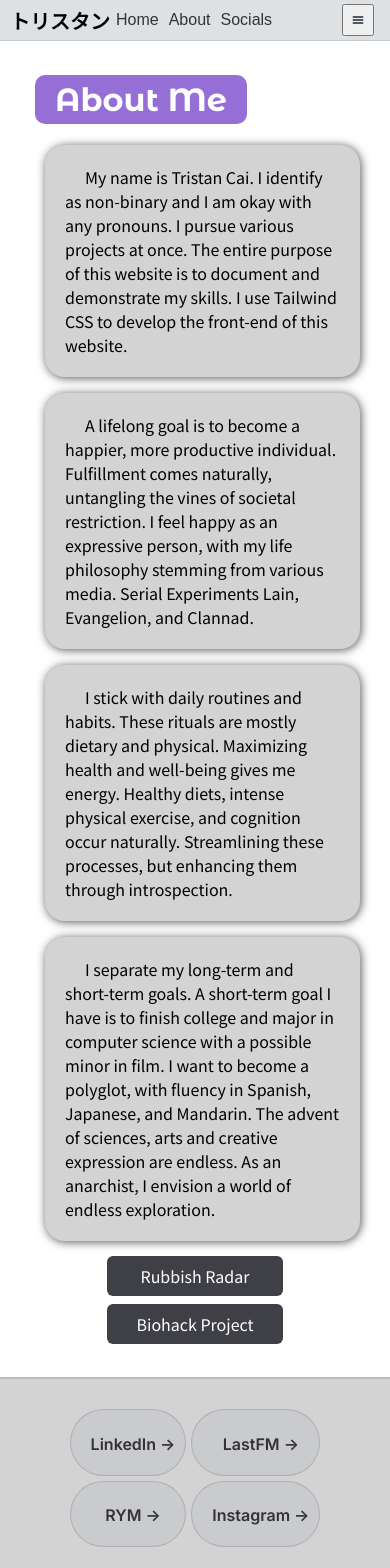
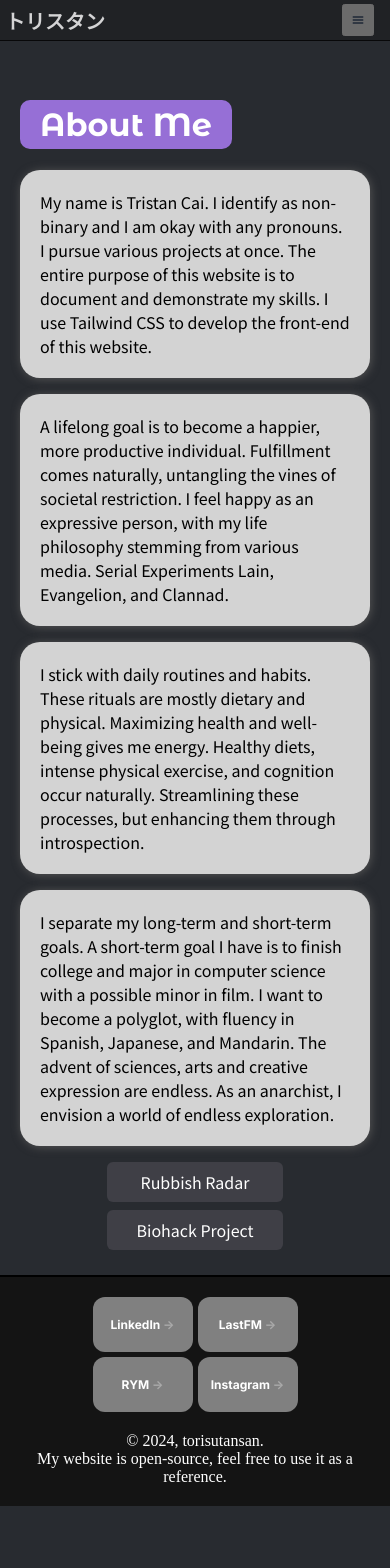
Before and after one commit to torisutansan02/torisutansan, a Next.js app: page /about in a window 390 px wide. Shown: the top 1568 px of the page. After the commit the page ends 1506 px from the top, so only its background shows below. Built offline with nearby package versions, Linux system fonts and the light colour scheme; a web font is replaced by a local one.

Commit message:
Adding a lot of UI changes

```diff
--- a/components/Footer.js
+++ b/components/Footer.js
@@ -14,7 +14,8 @@ const Footer = () => {
     const currentYear = new Date().getFullYear();
 
     return (
-        <footer>
+        <>
+        <div className = "footer">
             <div className={styles.grid}>
                 {socialLinks.map((link, index) => (
                     <a
@@ -33,7 +34,8 @@ const Footer = () => {
             &copy; {currentYear}, torisutansan.
             <br/>
             My website is open-source, feel free to use it as a reference.
-        </footer>
+        </div>
+        </>
     )
 }
 
--- a/pages/about.js
+++ b/pages/about.js
@@ -9,6 +9,7 @@ function About() {
             <Navbar />
 
             <Sidebar></Sidebar>
+            <div className = "text">
 
             <h1 className = "heading">
                 About Me
@@ -45,6 +46,7 @@ function About() {
 
             <Link href = "https://torisutanproject.vercel.app/" className = "bg-zinc-700 hover:bg-gray-900 p-2 m-2 rounded-md flex w-40 text-center justify-center mx-auto text-white" target = "_blank"> Biohack Project </Link>
 
+            </div>
             <Footer />
         </>
     );
--- a/pages/blog.js
+++ b/pages/blog.js
@@ -13,6 +13,7 @@ export default function Blog({ allPostsData }) {
       <>
           <Navbar />
           <Sidebar></Sidebar>
+          <div className = "text">
           <h2 className = "heading"> Blog </h2>
 
           <p className = "pretty">
@@ -30,12 +31,14 @@ export default function Blog({ allPostsData }) {
 
           {allPostsData.map(({ id, date, title }) => (
             <p className = "visible" key={id}>
-              <Link className="bg-zinc-700 hover:bg-gray-900 py-1 px-2 rounded-md indent-0 text-white mx-2 my-1 md:mx-1 md:my-0" href={`/blog/${id}`}>
-                <span className="inline-block">{title}</span>
+              <Link className="grid bg-zinc-700 hover:bg-gray-900 content-center text-center py-4 mt-10 rounded-sm text-white" href={`/blog/${id}`}>
+                <span className="">{title}</span>
               </Link>
             <br />
             </p>
           ))}
+
+          </div>
 
           <Footer />
       </>
@@ -45,6 +48,8 @@ export default function Blog({ allPostsData }) {
       <>
         <Navbar />
         <Sidebar />
+
+        <div className = "text">
 
         <h1 className = "heading"> Blog </h1>
 
@@ -76,6 +81,8 @@ export default function Blog({ allPostsData }) {
           I think you may find some of my journaling
           interesting!
         </p>
+
+        </div>
         <Footer />
       </>
     )
--- a/pages/blog/[id].js
+++ b/pages/blog/[id].js
@@ -11,6 +11,8 @@ export default function Post({ postData }) {
     <>
       <Navbar />
       <Sidebar></Sidebar>
+      <div className = "text">
+      <div className = "pretty">
       {postData.title}
       <br />
       {postData.id}
@@ -18,6 +20,8 @@ export default function Post({ postData }) {
       {postData.date}
       <br />
       <div dangerouslySetInnerHTML={{ __html: postData.contentHtml }} />
+      </div>
+      </div>
       <Footer />
     </>
   );
--- a/pages/index.js
+++ b/pages/index.js
@@ -33,6 +33,7 @@ export default function Home() {
       <Navbar></Navbar>
 
       <Sidebar></Sidebar>
+      <div className = "text">
 
           <h1 className = "heading">
             Who am I?
@@ -90,6 +91,7 @@ export default function Home() {
             I am very happy to make friends with you, or perhaps connect with you on LinkedIn.
             Hopefully you find this interesting, or any of my other projects.
           </p>
+        </div>
       <Footer />
   </>
   )
--- a/pages/login.js
+++ b/pages/login.js
@@ -59,6 +59,8 @@ function Login() {
             <Navbar/>
             <Sidebar></Sidebar>
 
+            <div className = "text">
+
             <h1 className = "heading"> Yay </h1>
 
             <p className = "pretty">
@@ -80,6 +82,8 @@ function Login() {
 
             <Link href = "/api/auth/logout" className = "bg-zinc-700 hover:bg-gray-900 p-2 m-2 rounded-md flex w-40 text-center justify-center mx-auto text-white"> Logout </Link>
 
+            </div>
+
             <Footer/>
         </>
     );
@@ -90,6 +94,7 @@ function Login() {
                 <Navbar />
                 <Sidebar></Sidebar>
 
+                <div className = "text">
                 <h1 className = "heading"> Login </h1>
 
                 <p className = "pretty">
@@ -111,7 +116,7 @@ function Login() {
                 </p>
 
                 <Link href = "/api/auth/login" className = "bg-zinc-700 hover:bg-gray-900 p-2 m-2 rounded-md flex w-40 text-center justify-center mx-auto text-white"> Login </Link>
-
+                </div>
                 <Footer />
             </>
         );
--- a/pages/socials.js
+++ b/pages/socials.js
@@ -7,6 +7,8 @@ function Socials() {
         <>
             <Navbar />
             <Sidebar></Sidebar>
+
+            <div className = "text">
 
             <h1 className = "heading"> Socials </h1>
 
@@ -31,6 +33,8 @@ function Socials() {
                 journeys and I plan on adding more for you to see.
             </p>
 
+            </div>
+
             <Footer />
         </>
     );
--- a/styles/Home.module.css
+++ b/styles/Home.module.css
@@ -1,18 +1,29 @@
 @import url('https://fonts.googleapis.com/css2?family=Yuji+Syuku:wght@300;400;500;600;700&family=Montserrat+Alternates:wght@300;400;500;600;700&display=swap');
 @import url('https://fonts.googleapis.com/css2?family=Noto+Sans+JP:wght@100..900&display=swap');
 
-.main {
-  display: flex;
-  flex-direction: column;
-  justify-content: space-between;
-  align-items: center;
-  padding: 6rem;
-  min-height: 100vh;
+.navbar {
+  opacity: 80%;
+  background: #1e2124;
+  border-bottom: solid black;
+  border-width: 1px;
+}
+
+.navbar a {
+  background: #1e2124;
+}
+
+.navbar h1 {
+  color: white;
+}
+
+.card {
+  background: gray;
+  border-radius: 12px;
+  padding: 10px;
+  transition: 200ms, border 200ms;
 }
 
 .navbar {
-  background-color: #dee1e3;
-  border-bottom: solid #c7cbce;
   border-width: 1px;
   font-family: "Yuji Syuku", sans-serif;
   display: flex;
@@ -26,25 +37,15 @@
 }
 
 .navbar h1 {
-  margin-right: 0;
   font-size: 20px;
-  padding: 5px 5px;
-  color: #000;
-}
-
-.navbar li {
-  background: rgba(var(--card-rgb), 0);
-  border: 1px solid rgba(var(--card-border-rgb), 0);
-  transition: background 200ms, border 200ms;
+  padding-left: 5px;
+  color: #ffffff;
 }
 
 .navbar .links {
-  margin-left: 0;
   font-size: 20px;
-  padding: 0.1rem 1.5rem;
   display: flex;
   gap: 4rem;
-  margin-right: auto;
 }
 
 .description {
@@ -62,105 +63,37 @@
 
 .description p {
   position: relative;
-  margin: 0;
   padding: 1rem;
   background-color: rgba(var(--callout-rgb), 0.5);
   border: 1px solid rgba(var(--callout-border-rgb), 0.3);
   border-radius: var(--border-radius);
 }
 
-.code {
-  font-weight: 700;
-}
-
 .grid {
-  max-width: 100%;
-  padding-bottom: 25px;
   gap: 10px;
-  margin: 0 auto;
   align-items: center;
   justify-content: center;
   display: grid;
-  grid-template-columns: repeat(2, minmax(25%, auto));
-  width: var(--max-width);
-}
-
-.card {
-  padding: 15px;
-  border-radius: var(--border-radius);
-  background: rgba(var(--card-rgb), 0.35);
-  border: 1px solid rgba(var(--card-border-rgb), 0.45);
-  transition: background 200ms, border 200ms;
+  grid-template-columns: repeat(4, minmax(100px, 200px));
+  margin-bottom: 20px;
 }
 
 .card span {
+  color: darkgray;
   display: inline-block;
   transition: transform 200ms;
 }
 
 .card h2 {
   font-size: 20px;
-  font-weight: 600;
-  margin-bottom: 0.7rem;
 }
 
-.card p {
-  margin: 0;
-  opacity: 0.6;
-  line-height: 1.5;
+.card:hover {
+  background: black;
 }
 
-.center {
-  display: flex;
-  justify-content: center;
-  align-items: center;
-  position: relative;
-  padding: 20px;
-}
-
-.center::before,
-.center::after {
-  content: '';
-  left: 50%;
-  position: absolute;
-  filter: blur(45px);
-  transform: translateZ(0);
-}
-
-.center::before {
-  background: var(--secondary-glow);
-  border-radius: 50%;
-  width: 480px;
-  height: 360px;
-  margin-left: -400px;
-}
-
-.center::after {
-  background: var(--primary-glow);
-  width: 240px;
-  height: 180px;
-  z-index: -1;
-}
-
-@media (hover: hover) and (pointer: fine) {
-  .card:hover {
-    background: rgba(var(--card-rgb), 0.1);
-    border: 1px solid rgba(var(--card-border-rgb), 0.15);
-  }
-
-  .card:hover span {
-    transform: translateX(4px);
-  }
-}
-
-@media (prefers-reduced-motion) {
-  .thirteen::before {
-    animation: none;
-  }
-
-  .card:hover span {
-    transform: none;
-  }
+.card:hover span {
+  transform: translateX(4px);
 }
 
 @media (max-width: 1023px) {
@@ -174,40 +107,33 @@
     display: flex;
     align-items: center;
     gap: 0.5rem;
-    margin-right: auto;
   }
 
-  .content {
-    padding: 4rem;
+  .navbar a {
+    display: none;
+    color: white;
+    background: #1e2124;
   }
 
   .grid {
-    max-width: 100%;
-    padding-bottom: 25px;
     gap: 5px;
     align-items: center;
     justify-content: center;
-    margin: 0 auto;
     display: grid;
-    grid-template-columns: repeat(2, minmax(10%, auto));
-    width: var(--max-width);
+    grid-template-columns: repeat(2, minmax(50px, 100px));
   }
 
   .card {
     padding: 10px;
-    font-size: 16px;
+    font-size: 12px;
   }
 
   .card h2 {
-    font-size: 16px;
+    font-size: 12px;
   }
 
   .card p {
-    font-size: 16px;
-  }
-
-  .center {
-    padding: 8rem 0 6rem;
+    font-size: 12px;
   }
 
   .center::before {
@@ -261,39 +187,3 @@
     z-index: 1;
   }
 }
-
-@media (min-width: 701px) and (max-width: 1023px) {
-  .grid {
-    grid-template-columns: repeat(2, 50%);
-  }
-}
-
-@media (prefers-color-scheme: dark) {
-  .navbar {
-    background: #1e2124;
-    border-bottom: solid black;
-    border-width: 1px;
-  }
-
-  .navbar a {
-    display: none;
-    color: white;
-    background: #1e2124;
-  }
-
-  .navbar h1 {
-    color: white;
-    padding-bottom: 10px;
-  }
-
-  .vercelLogo,
-  .logo,
-  .thirteen img {
-    filter: invert(1) drop-shadow(0 0 0.3rem #ffffff70);
-  }
-
-  .card {
-    background: rgba(var(--card-rgb), 0.15);
-    border: 1px solid rgba(var(--card-border-rgb), 0.10);
-  }
-}
--- a/styles/globals.css
+++ b/styles/globals.css
@@ -2,48 +2,12 @@
 @import 'tailwindcss/components';
 @import 'tailwindcss/utilities';
 
-:root {
-  --border-radius: 50px;
-  --card-rgb: 185, 190, 199;
-  --card-border-rgb: 145, 140, 137;
-  --max-width: 900px;
-}
-
-@media (prefers-color-scheme: dark) {
-  :root {
-    --foreground-rgb: 255, 255, 255;
-    --background-start-rgb: 0, 0, 0;
-    --background-end-rgb: 0, 0, 0;
-
-    --primary-glow: radial-gradient(rgba(1, 65, 255, 0.4), rgba(1, 65, 255, 0));
-    --secondary-glow: linear-gradient(
-      to bottom right,
-      rgba(1, 65, 255, 0),
-      rgba(1, 65, 255, 0),
-      rgba(1, 65, 255, 0.3)
-    );
-
-    --tile-start-rgb: 2, 13, 46;
-    --tile-end-rgb: 2, 5, 19;
-    --tile-border: conic-gradient(
-      #ffffff80,
-      #ffffff40,
-      #ffffff30,
-      #ffffff20,
-      #ffffff10,
-      #ffffff10,
-      #ffffff80
-    );
-
-    --callout-rgb: 20, 20, 20;
-    --callout-border-rgb: 108, 108, 108;
-    --card-rgb: 100, 100, 100;
-    --card-border-rgb: 200, 200, 200;
-  }
-}
-
 body {
+  padding: 0;
+  margin: 0;
   font-family: "Yuji Syuku";
+  color: white;
+  background: #282b30;
 }
 
 a {
@@ -55,41 +19,12 @@ a {
   list-style: none;
 }
 
-.content {
-  max-width: 960px;
-  margin: 0 auto;
-}
-
-.navbar {
-  margin: 10px auto 80px;
-  padding: 10px 0;
-  display: flex;
-  justify-content: flex-end;
-  align-items: flex-end;
-  border-bottom: 0.5px solid #ddd;
-}
-
-.navbar a {
-  margin-left: 12px;
-}
-
-.navbar .logo {
-  margin-right: auto;
-}
-
-footer {
+.footer {
   text-align: center;
-  color: #ee9b9b;
-  margin-top: 25px;
-  padding-top: 30px;
-  width: 100%;
-  right: 0;
-  position: absolute;
-  flex-direction: column;
-  padding-bottom: 30px;
-  border-top: 2px solid #c1b9b9;
-  color: black;
-  background: lightgrey;
+  padding: 20px;
+  border-top: 2px solid black;
+  color: white;
+  background: #141414;
 }
 
 .not-found {
@@ -101,18 +36,6 @@ footer {
   text-decoration: underline;
 }
 
-@media (prefers-color-scheme: dark) {
-  footer {
-    border-top: 2px solid black;
-    color: white;
-    background: #141414;
-  }
-
-  li {
-    color: white;
-    background: #282b30;
-  }
-
 a {
   color: white;
   background: #282b30;
@@ -122,27 +45,12 @@ footer {
   color-scheme: dark;
 }
 
-  body {
-    color: white;
-    background: #282b30;
-  }
-}
-
 @media (min-width: 1024px) {
-  body {
+  .text {
     font-family: "Noto Sans JP";
-    margin-top: 75px;
-    margin-left: 500px;
-  }
-
-  .body {
+    margin-top: 100px;
     margin-left: 400px;
     margin-right: 400px;
-  }
-
-  p {
-    text-align: justify;
-    text-indent: 20px;
     margin-bottom: 25px;
   }
 
@@ -150,7 +58,6 @@ footer {
     color: black;
     background-color: #E8E8E8;
     padding: 20px;
-    margin-right: 400px;
     border-radius: 20px;
     box-shadow: 1px 1px 10px #555555;
   }
@@ -161,48 +68,20 @@ footer {
     background-color: #966fd6;
     color: white;
     padding: 5px;
-    margin-right: 400px;
     padding-left: 20px;
     padding-right: 20px;
     border-radius: 10px;
   }
-}
 
-@media (min-width: 1024px) {
-  p {
-    margin-right: 400px;
-  }
-
-  ul {
-    margin-right: 400px;
-  }
 }
 
 @media (max-width: 1023px) {
-  body {
+  .text {
     font-family: "Noto Sans JP";
-    margin-top: 75px;
-    margin-left: 30px;
-    margin-right: 30px;
-    max-width: 100%;
-  }
-
-  h1 {
-    margin-left: 5px;
-  }
-
-  h2 {
-    margin-left: 10px;
-  }
-
-  h3 {
-    margin-left: 15px;
-  }
-
-  p {
-    text-indent: 20px;
-    margin-left: 15px;
-    margin-bottom: 15px;
+    margin-top: 100px;
+    margin-left: 20px;
+    margin-right: 20px;
+    margin-bottom: 25px;
   }
 
   .pretty {
```
Lines whose indentation alone changed are shown as unchanged.
